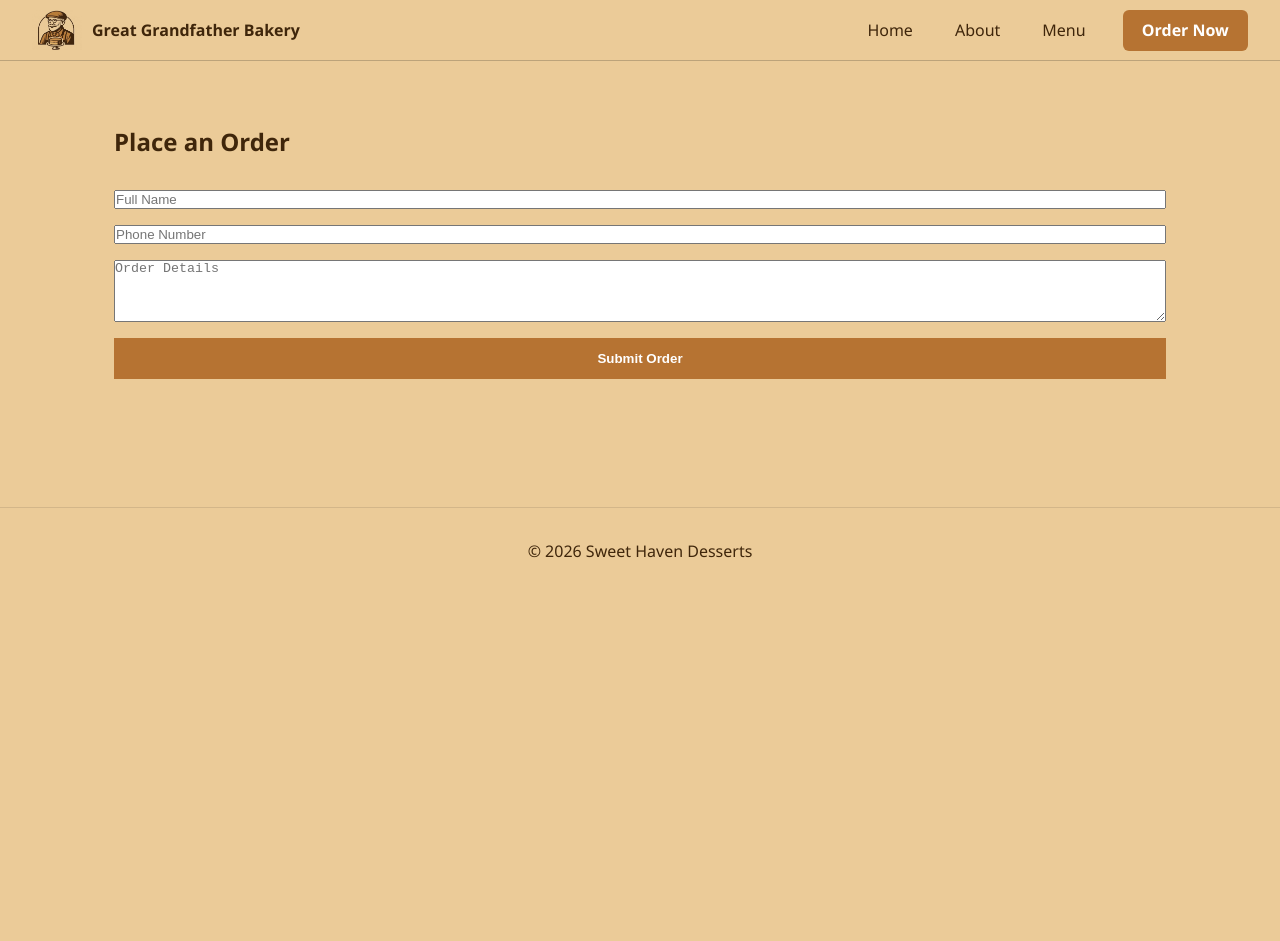
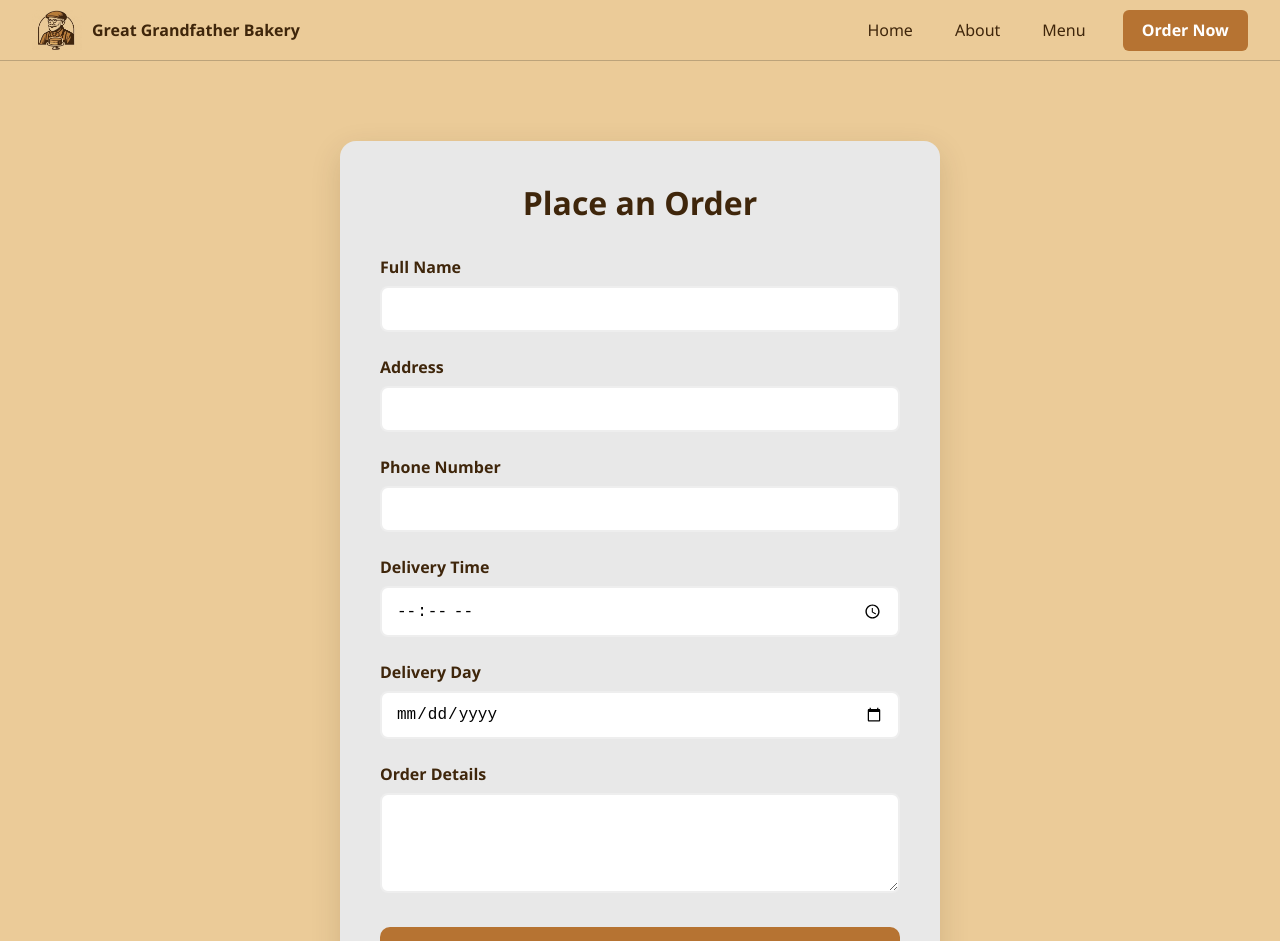
Before and after one commit to omarakamal/great-grandfather-bakery, a Next.js app: page /order in a window 1280 px wide. Shown: the top 941 px of the page. Before the commit the page ends 800 px from the top, so only its background shows below. Built offline with nearby package versions, Linux system fonts and the light colour scheme.

Commit message:
update OrderForm with Whatsapp integration

```diff
--- a/components/OrderForm.jsx
+++ b/components/OrderForm.jsx
@@ -1,14 +1,120 @@
+"use client";
+
+import { useState } from "react";
+import styles from "./styles/OrderForm.module.css";
+
 export default function OrderForm() {
+  const [formData, setFormData] = useState({
+    fullName: "",
+    address: "",
+    phone: "",
+    deliveryTime: "",
+    deliveryDay: "",
+    details: "",
+  });
+
+  const handleChange = (e) => {
+    setFormData({
+      ...formData,
+      [e.target.name]: e.target.value,
+    });
+  };
+
+  const handleSubmit = (e) => {
+    e.preventDefault();
+
+    const message = `
+Full Name: ${formData.fullName}
+Address: ${formData.address}
+Phone Number: ${formData.phone}
+Delivery Day: ${formData.deliveryDay}
+Delivery Time: ${formData.deliveryTime}
+
+Order Details:
+${formData.details}
+    `;
+
+    const encodedMessage = encodeURIComponent(message);
+
+    // Replace with your bakery WhatsApp number (no +, no spaces)
+    const whatsappNumber = "+966593322610";
+
+    const url = `https://wa.me/${whatsappNumber}?text=${encodedMessage}`;
+
+    window.open(url, "_blank");
+  };
+
   return (
-    <section className="container">
-      <h1>Place an Order</h1>
+    <section className={styles.section}>
+      <div className={styles.card}>
+        <h1 className={styles.title}>Place an Order</h1>
 
-      <form style={{ marginTop: "2rem", display: "grid", gap: "1rem" }}>
-        <input placeholder="Full Name" required />
-        <input placeholder="Phone Number" required />
-        <textarea placeholder="Order Details" rows="4" required />
-        <button type="submit">Submit Order</button>
-      </form>
+        <form className={styles.form} onSubmit={handleSubmit}>
+          <div className={styles.inputGroup}>
+            <label>Full Name</label>
+            <input
+              type="text"
+              name="fullName"
+              required
+              onChange={handleChange}
+            />
+          </div>
+
+          <div className={styles.inputGroup}>
+            <label>Address</label>
+            <input
+              type="text"
+              name="address"
+              required
+              onChange={handleChange}
+            />
+          </div>
+
+          <div className={styles.inputGroup}>
+            <label>Phone Number</label>
+            <input
+              type="tel"
+              name="phone"
+              required
+              onChange={handleChange}
+            />
+          </div>
+
+          <div className={styles.inputGroup}>
+            <label>Delivery Time</label>
+            <input
+              type="time"
+              name="deliveryTime"
+              required
+              onChange={handleChange}
+            />
+          </div>
+
+          <div className={styles.inputGroup}>
+            <label>Delivery Day</label>
+            <input
+              type="date"
+              name="deliveryDay"
+              required
+              onChange={handleChange}
+            />
+          </div>
+
+          <div className={styles.inputGroup}>
+            <label>Order Details</label>
+            <textarea
+              rows="4"
+              name="details"
+              required
+              onChange={handleChange}
+            />
+          </div>
+
+          <button type="submit" className={styles.button}>
+            Send Order on WhatsApp
+          </button>
+        </form>
+      </div>
     </section>
   );
 }
--- /dev/null
+++ b/components/styles/OrderForm.module.css
@@ -0,0 +1,73 @@
+.section {
+  background-color: var(--bg);
+  padding: 80px 20px;
+  display: flex;
+  justify-content: center;
+}
+
+.card {
+  background: rgb(232, 232, 232);
+  padding: 40px;
+  border-radius: 16px;
+  width: 100%;
+  max-width: 600px;
+  box-shadow: 0 10px 30px rgba(63, 38, 11, 0.15);
+}
+
+.title {
+  text-align: center;
+  margin-bottom: 2rem;
+  color: var(--dark);
+  font-size: 2rem;
+}
+
+.form {
+  display: flex;
+  flex-direction: column;
+  gap: 1.5rem;
+}
+
+.inputGroup {
+  display: flex;
+  flex-direction: column;
+  gap: 0.5rem;
+}
+
+.inputGroup label {
+  font-weight: 600;
+  color: var(--dark);
+}
+
+.inputGroup input,
+.inputGroup textarea {
+  padding: 12px 14px;
+  border-radius: 8px;
+  border: 2px solid #eee;
+  font-size: 1rem;
+  transition: all 0.3s ease;
+  outline: none;
+}
+
+.inputGroup input:focus,
+.inputGroup textarea:focus {
+  border-color: var(--accent);
+  box-shadow: 0 0 0 3px rgba(182, 115, 50, 0.2);
+}
+
+.button {
+  margin-top: 10px;
+  padding: 14px;
+  background-color: var(--accent);
+  color: var(--white);
+  border: none;
+  border-radius: 10px;
+  font-size: 1rem;
+  font-weight: 600;
+  cursor: pointer;
+  transition: all 0.3s ease;
+}
+
+.button:hover {
+  background-color: var(--dark);
+  transform: translateY(-2px);
+}
```
